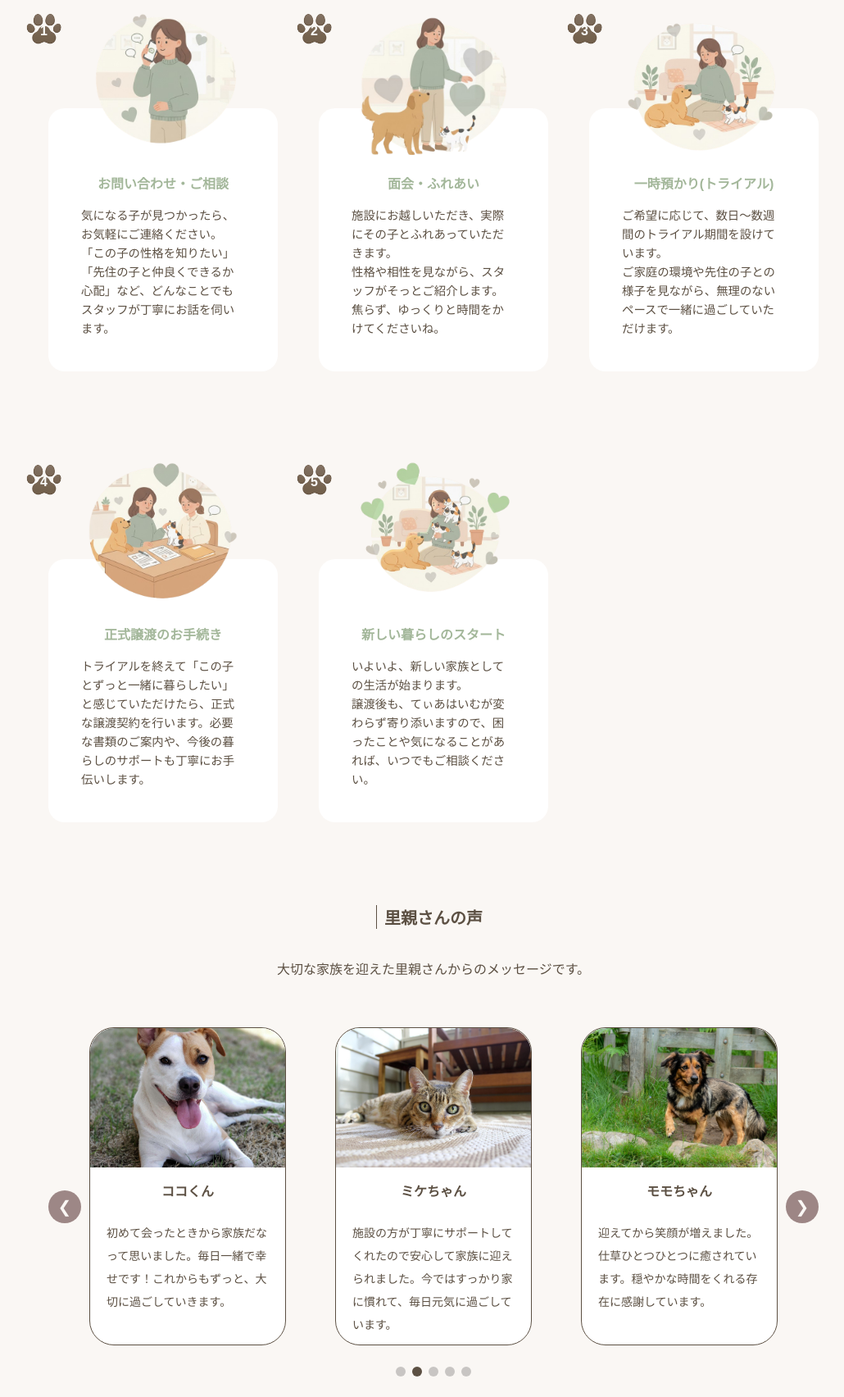
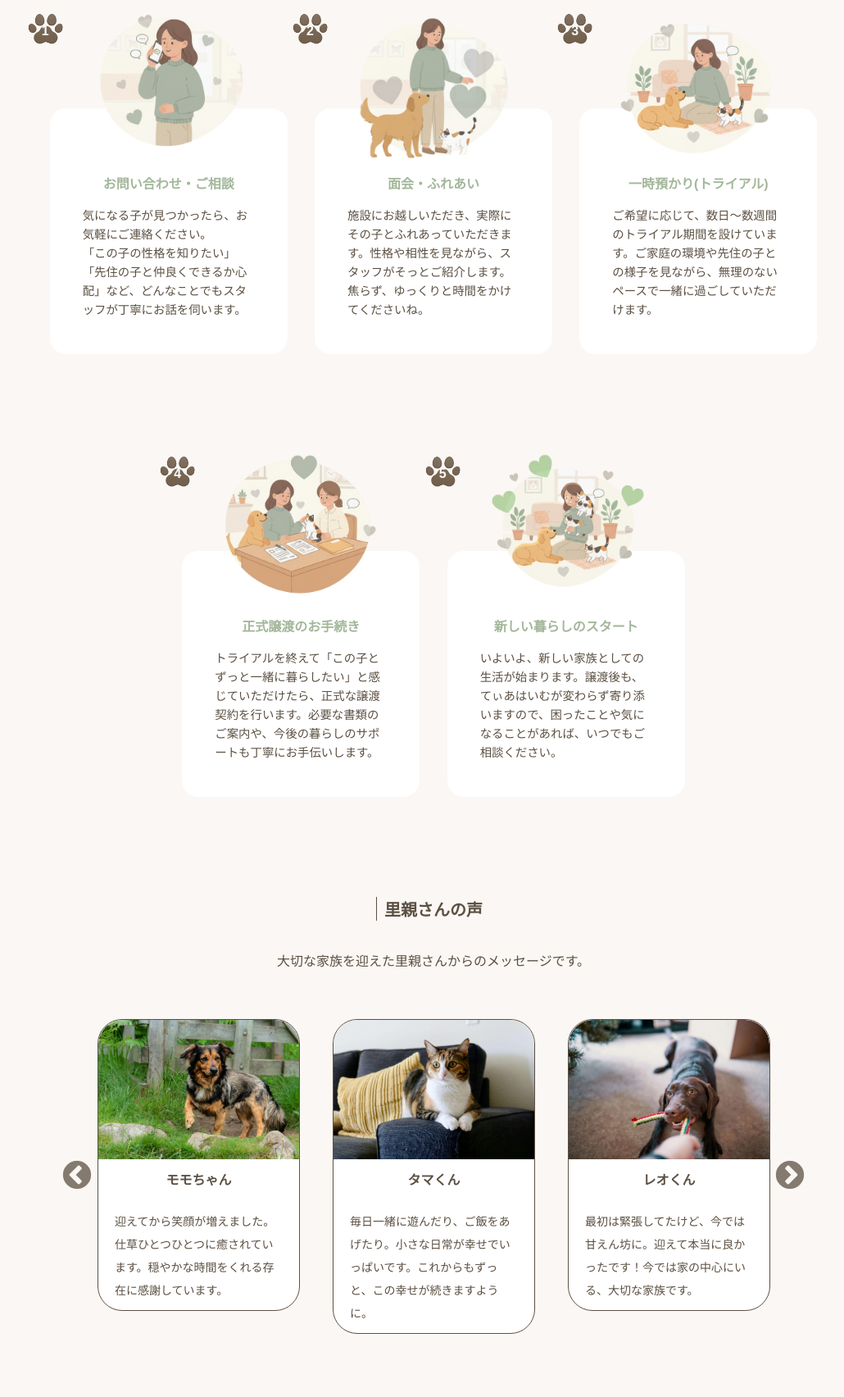
Before and after one commit to yurie97/TIERHEIM, a plain HTML site: page index.html in a window 1280 px wide. Shown: the part 4382-6086 px from the top of the page at 82% size, without its empty margins (111-1141 px from the left). Drawn offline with nearby package versions, Linux system fonts and the light colour scheme; some packages are replaced by stand-ins of ours.

Commit message:
Add files via upload

```diff
--- a/index.html
+++ b/index.html
@@ -8,7 +8,6 @@
     <link rel="stylesheet" type="text/css" href="https://cdn.jsdelivr.net/npm/slick-carousel@1.8.1/slick/slick.css">
     <link rel="stylesheet" type="text/css"
         href="https://cdnjs.cloudflare.com/ajax/libs/slick-carousel/1.9.0/slick-theme.css">
-    <link rel="stylesheet" href="https://cdn.jsdelivr.net/npm/swiper@12/swiper-bundle.min.css"/>
     <link rel="stylesheet" href="style.css">
 
 </head>
@@ -179,7 +178,7 @@
                     <br class="sp-hidden">一つひとつのステップを丁寧に行っています。
                 </p>
                 <div class="flex">
-                    <div class="sub-flex fadein">
+                    <div class="sub-flex fadein item1">
                         <div class="number">
                             <p>1</p>
                         </div>
@@ -193,34 +192,29 @@
                         </div>
 
                     </div>
-                    <div class="sub-flex fadein">
+                    <div class="sub-flex fadein item2">
                         <div class="number">
                             <p>2</p>
                         </div>
                         <img src="icon/sato2.png" alt="">
                         <div class="flow-text">
                             <p class="flow-title">面会・ふれあい</p>
-                            <p>施設にお越しいただき、実際にその子とふれあっていただきます。
-                                <br>性格や相性を見ながら、スタッフがそっとご紹介します。
-                                <br>焦らず、ゆっくりと時間をかけてくださいね。
-                            </p>
+                            <p>施設にお越しいただき、実際にその子とふれあっていただきます。性格や相性を見ながら、スタッフがそっとご紹介します。焦らず、ゆっくりと時間をかけてくださいね。</p>
                         </div>
 
                     </div>
-                    <div class="sub-flex fadein">
+                    <div class="sub-flex fadein item3">
                         <div class="number">
                             <p>3</p>
                         </div>
                         <img src="icon/sato3.png" alt="">
                         <div class="flow-text">
                             <p class="flow-title">一時預かり(トライアル)</p>
-                            <p>ご希望に応じて、数日～数週間のトライアル期間を設けています。
-                                <br>ご家庭の環境や先住の子との様子を見ながら、無理のないペースで一緒に過ごしていただけます。
-                            </p>
+                            <p>ご希望に応じて、数日～数週間のトライアル期間を設けています。ご家庭の環境や先住の子との様子を見ながら、無理のないペースで一緒に過ごしていただけます。</p>
                         </div>
 
                     </div>
-                    <div class="sub-flex fadein">
+                    <div class="sub-flex fadein item4">
                         <div class="number">
                             <p>4</p>
                         </div>
@@ -231,16 +225,14 @@
                         </div>
 
                     </div>
-                    <div class="sub-flex fadein">
+                    <div class="sub-flex fadein item5">
                         <div class="number">
                             <p>5</p>
                         </div>
                         <img src="icon/sato5.png" alt="">
                         <div class="flow-text">
                             <p class="flow-title">新しい暮らしのスタート</p>
-                            <p>いよいよ、新しい家族としての生活が始まります。
-                                <br>譲渡後も、てぃあはいむが変わらず寄り添いますので、困ったことや気になることがあれば、いつでもご相談ください。
-                            </p>
+                            <p>いよいよ、新しい家族としての生活が始まります。譲渡後も、てぃあはいむが変わらず寄り添いますので、困ったことや気になることがあれば、いつでもご相談ください。</p>
                         </div>
 
                     </div>
@@ -249,42 +241,39 @@
                 </div>
             </div>
 
-            <div class="child-section slider-section fadein">
+            <div class="child-section fadein">
                 <h4 class="sub-title">里親さんの声</h4>
                 <p class="child-text">大切な家族を迎えた里親さんからのメッセージです。</p>
-                <div class="swiper">
-                    <ul class="swiper-wrapper">
-                        <li class="swiper-slide">
+                <div class="slider-wrapper">
+                    <ul class="slick-items2">
+                        <li>
                             <img src="img/里親犬.jpg" alt="">
                             <p class="name">ココくん</p>
                             <p>初めて会ったときから家族だなって思いました。毎日一緒で幸せです！これからもずっと、大切に過ごしていきます。</p>
                         </li>
-                        <li class="swiper-slide">
+                        <li>
                             <img src="img/里親猫.jpg" alt="">
                             <p class="name">ミケちゃん</p>
                             <p>施設の方が丁寧にサポートしてくれたので安心して家族に迎えられました。今ではすっかり家に慣れて、毎日元気に過ごしています。</p>
                         </li>
-                        <li class="swiper-slide">
+                        <li>
                             <img src="img/里親犬 (2).jpg" alt="">
                             <p class="name">モモちゃん</p>
                             <p>迎えてから笑顔が増えました。仕草ひとつひとつに癒されています。穏やかな時間をくれる存在に感謝しています。</p>
                         </li>
-                        <li class="swiper-slide">
+                        <li>
                             <img src="img/里親猫 (2).jpg" alt="">
                             <p class="name">タマくん</p>
                             <p>毎日一緒に遊んだり、ご飯をあげたり。小さな日常が幸せでいっぱいです。これからもずっと、この幸せが続きますように。</p>
                         </li>
-                        <li class="swiper-slide">
+                        <li>
                             <img src="img/里親犬３.jpg" alt="">
                             <p class="name">レオくん</p>
                             <p>最初は緊張してたけど、今では甘えん坊に。迎えて本当に良かったです！今では家の中心にいる、大切な家族です。</p>
                         </li>
                     </ul>
-                    <button class="prev">&#10094;</button>
-                    <button class="next">&#10095;</button>
+                </div>
 
-                    <div class="swiper-pagination"></div>
-                </div>
                 <a class="link" href="">面会予約・お問い合わせはこちら</a>
             </div>
         </section>
@@ -298,7 +287,7 @@
                     <br class="sp-hidden">お仕事や旅行、入院などの際もご利用いただけます。
                     <br class="sp-hidden">高齢の子や介護が必要な子も、その子らしく穏やかに過ごせるようお世話いたします。
                 </p>
-                <ul class="slide-items-slick">
+                <ul id="slide-items1">
                     <li><img src="img/slider1.jpg" alt=""></li>
                     <li><img src="img/slider2.png" alt=""></li>
                     <li><img src="img/slider3.jpg" alt=""></li>
@@ -453,41 +442,37 @@
                 </ul>
             </div>
 
-            <div class="child-section slider-section fadein">
+            <div class="child-section fadein">
                 <h4 class="sub-title">ご家族の声</h4>
                 <p class="child-text">てぃあはいむでの毎日を支えてくださるご家族からのメッセージです。</p>
-                <div class="swiper">
-                    <ul class="swiper-wrapper">
-                        <li class="swiper-slide">
+                <div class="slider-wrapper">
+                    <ul class="slick-items2">
+                        <li>
                             <img src="img/ご家族の声.jpg" alt="">
                             <p class="name">山田さん&モモちゃん</p>
                             <p>旅行中に利用しました。毎日写真を送ってくれて安心できました。モモもスタッフさんと仲良く過ごしていました。</p>
                         </li>
-                        <li class="swiper-slide">
+                        <li>
                             <img src="img/ご家族の声２.jpg" alt="">
                             <p class="name">高橋さん&ミケちゃん</p>
                             <p>キャットタワーや遊びスペースが充実していて、ミケも楽しそうに過ごしていました。預けてよかったです！</p>
                         </li>
-                        <li class="swiper-slide">
+                        <li>
                             <img src="img/ご家族の声３.jpg" alt="">
                             <p class="name">田中さん&ハナちゃん</p>
                             <p>介護が必要なハナをお願いしていますが、丁寧にケアしていただき安心して預けられます。スタッフさんのサポートに感謝です。</p>
                         </li>
-                        <li class="swiper-slide">
+                        <li>
                             <img src="img/ご家族の声４.jpg" alt="">
                             <p class="name">佐々木さん&ラッキーくん</p>
                             <p>初めての長期預かりでしたが、運動や遊びもたくさんあって元気に過ごせました。帰るときの名残惜しそうな顔が可愛かったです。</p>
                         </li>
-                        <li class="swiper-slide">
+                        <li>
                             <img src="img/ご家族の声５.jpg" alt="">
                             <p class="name">中村さん&ココちゃん</p>
-                            <p>まだ預かり中ですが、毎日楽しく過ごしている様子を見られて安心しています。スタッフさんに感謝です。</p>
+                            <p>まだ預かり中ですが、毎日楽しく過ごしている様子を見られてとても安心しています。スタッフさんに感謝です。</p>
                         </li>
                     </ul>
-                    <button class="prev">&#10094;</button>
-                    <button class="next">&#10095;</button>
-
-                    <div class="swiper-pagination"></div>
                 </div>
                 <a class="link" href="">お問い合わせはこちら</a>
             </div>
@@ -541,54 +526,45 @@
             <p class="child-text">てぃあはいむでの1日の流れをご紹介します。
                 <br>朝から夜まで、みんながどんなふうに過ごしているかを見てみてくださいね。
             </p>
-            <div class="slider-section">
-                <div class="swiper">
-                    <ul class="swiper-wrapper">
-                        <li class="swiper-slide">
+            <div class="slider-wrapper">
+                <ul class="slick-items2">
+                    <li>
                         <img src="img/slider4.jpg" alt="">
                         <p class="name">8:30 あそび</p>
                         <p>わんちゃんはドッグランやお部屋など、それぞれの性格に合わせて過ごします。ねこちゃんはのんびり。スタッフはその間に掃除やごはんの準備をします。</p>
                     </li>
-                        <li class="swiper-slide">
+                    <li>
                         <img src="img/slider1.jpg" alt="">
                         <p class="name">10:00 ごはん</p>
                         <p>一匹ずつ、その子に合わせたごはんを用意。介護が必要な子は、体調や状態を見ながら丁寧に食事のサポートをします。</p>
                     </li>
-                        <li class="swiper-slide">
+                    <li>
                         <img src="img/slider3.jpg" alt="">
                         <p class="name">12:00 おひるね</p>
                         <p>お昼寝の時間。涼しい日にはドッグランや運動場で過ごすこともありますが、基本は快適な室内でリラックスして過ごします。</p>
                     </li>
-                        <li class="swiper-slide">
+                    <li>
                         <img src="img/slider5.jpg" alt="">
                         <p class="name">15:00 あそび</p>
                         <p>午後の運動タイム。わんちゃんは体を動かし、ねこちゃんはおもちゃなどで遊びます。この時間にブラッシングなどのお手入れも行います。</p>
                     </li>
-                        <li class="swiper-slide">
+                    <li>
                         <img src="img/27637370_s.jpg" alt="">
                         <p class="name">16:30 ごはん</p>
                         <p>朝と同じように安心できるごはんの時間。食欲や体調のチェックも一緒に行います。</p>
                     </li>
-                        <li class="swiper-slide">
+                    <li>
                         <img src="img/犬ボックス.png" alt="">
                         <p class="name">17:30 就寝</p>
                         <p>一匹ずつケージに入り、落ち着いた環境でおやすみ。夜鳴きや不安のある子もスタッフがしっかり見守ります。</p>
                     </li>
-                        <li class="swiper-slide">
+                    <li>
                         <img src="img/Generated Image October 07, 2025 - 8_07PM.png" alt="">
                         <p class="name">21:00 見回り</p>
                         <p>介護部屋を重点的に見回り、床ずれ予防の体勢変換や投薬、排泄のサポートを行います。</p>
                     </li>
                 </ul>
-
-                    <button class="prev">&#10094;</button>
-                    <button class="next">&#10095;</button>
-
-                    <div class="swiper-pagination"></div>
             </div>
-            </div>
-
-
         </section>
 
         <section id="contact" class="container fadein">
@@ -627,7 +603,7 @@
 
         <div class="item-flex">
             <div class="image">
-                <img src="img/dog1.jpg" alt="">
+                <img class="dog1" src="img/dog1.jpg" alt="">
             </div>
             <div class="text">
                 <dl>
@@ -664,7 +640,7 @@
 
         <div class="item-flex">
             <div class="image">
-                <img src="img/dog2.jpg" alt="">
+                <img class="dog2" src="img/dog2.jpg" alt="">
             </div>
             <div class="text">
                 <dl>
@@ -701,7 +677,7 @@
 
         <div class="item-flex">
             <div class="image">
-                <img src="img/cat1.jpg" alt="">
+                <img class="cat1" src="img/cat1.jpg" alt="">
             </div>
             <div class="text">
                 <dl>
@@ -738,7 +714,7 @@
 
         <div class="item-flex">
             <div class="image">
-                <img src="img/cat2.jpg" alt="">
+                <img class="cat2" src="img/cat2.jpg" alt="">
             </div>
             <div class="text">
                 <dl>
@@ -795,7 +771,6 @@
 
     <script src="js/jquery-3.7.1.min.js"></script>
     <script src="https://cdnjs.cloudflare.com/ajax/libs/slick-carousel/1.9.0/slick.min.js"></script>
-    <script src="https://cdn.jsdelivr.net/npm/swiper@12/swiper-bundle.min.js"></script>
     <script src="js/main.js"></script>
 
 </body>
--- a/js/main.js
+++ b/js/main.js
@@ -34,7 +34,7 @@ $(function () {
   });
 
 
-  $(".slide-items-slick").slick({
+  $("#slide-items1").slick({
     autoplay: true,
     autoplaySpeed: 0,
     speed: 5000,              // ← 少し遅くしておくと安定
@@ -48,6 +48,37 @@ $(function () {
     pauseOnFocus: false,
     pauseOnHover: false
   });
+
+
+  $('.slick-items2').slick({
+    infinite: true,
+    slidesToShow: 3,
+    slidesToScroll: 1,
+    autoplay: true,
+    dots: false,
+
+
+    responsive: [{
+      breakpoint: 960, // ブレイクポイントを指定
+        settings: {
+        slidesToShow: 2
+        },
+      },
+      {
+      breakpoint: 767,
+        settings: {
+        slidesToShow: 1 ,
+        centerMode: true ,
+        centerPadding: '20%',
+      },
+      },
+    ]
+
+  });
+
+
+
+
 
   /*=================================================
   スクロール時の画像フェード表示
@@ -83,38 +114,6 @@ $(function () {
   });
 
 
-  $('.swiper').each(function () {
-    new Swiper(this, {
-      slidesPerView: 3,
-      spaceBetween: 60,
-      centeredSlides: true,
-      loop: true,
-      autoplay: {
-        delay: 2500,
-        disableOnInteraction: false
-      },
-      pagination: {
-        el: $(this).find('.swiper-pagination')[0],
-        clickable: true
-      },
-      navigation: {
-        nextEl: $(this).find('.next')[0],
-        prevEl: $(this).find('.prev')[0]
-      },
-      breakpoints: {
-        960: { slidesPerView: 3 },
-        767: { slidesPerView: 2 },
-        0: { slidesPerView: 1 }
-      }
-    });
-  });
-
-
-
-
-
-
-
   // クリックしたモーダルを開く
   $(".modal-open").on("click", function() {
     const modalId = $(this).data("modal"); // data-modal の番号を取得
--- a/style.css
+++ b/style.css
@@ -55,77 +55,57 @@ h4::before {
   line-height: 2.5;
 }
 
-.slider-section {
+.slider-wrapper {
   max-width: 960px;
   margin: 0 auto;
-}
-.slider-section .swiper {
-  width: 100%;
-  overflow: hidden;
-  padding: 0 60px 50px;
-  margin: 50px 0 80px 0;
+  padding: 0 50px;
   position: relative;
 }
-.slider-section .swiper .swiper-wrapper {
-  display: flex;
-  transition: transform 0.5s ease;
+.slider-wrapper .slick-slide {
+  margin: 0 20px;
 }
-.slider-section .swiper .swiper-wrapper .swiper-slide {
-  max-width: 260px;
+.slider-wrapper .slick-items2 {
+  width: 100%;
+  margin: 50px auto 80px;
+}
+.slider-wrapper .slick-items2 li {
+  background-color: #fff;
+  width: 260px;
   height: auto;
-  background-color: white;
+  overflow: hidden;
   border: 1px solid #5C5043;
   border-radius: 30px;
   box-sizing: border-box;
+  text-align: left;
 }
-.slider-section .swiper .swiper-wrapper .swiper-slide img {
+.slider-wrapper .slick-items2 li img {
   width: 100%;
   height: 170px;
   -o-object-fit: cover;
      object-fit: cover;
   border-radius: 30px 30px 0 0;
 }
-.slider-section .swiper .swiper-wrapper .swiper-slide p {
+.slider-wrapper .slick-items2 li p {
   line-height: 2;
   font-size: 14px;
   padding: 0 20px 10px;
 }
-.slider-section .swiper .swiper-wrapper .swiper-slide .name {
+.slider-wrapper .slick-items2 li p.name {
   font-size: 16px;
   margin: 10px 0;
   text-align: center;
   font-weight: bold;
 }
-.slider-section .swiper button {
-  position: absolute;
+
+.slick-prev, .slick-next {
   width: 40px;
   height: 40px;
-  top: 50%;
-  transform: translateY(-50%);
-  background-color: rgba(95, 60, 60, 0.6);
-  color: #FAF7F4;
-  font-size: 20px;
-  border: none;
-  padding: 0;
-  border-radius: 50%;
-  cursor: pointer;
-  z-index: 10;
+  z-index: 20;
 }
-.slider-section .swiper button:hover {
-  background-color: rgba(95, 60, 60, 0.9);
-}
-.slider-section .swiper .prev {
-  left: 10px;
-}
-.slider-section .swiper .next {
-  right: 10px;
-}
-.slider-section .swiper .swiper-pagination-bullet {
-  width: 12px;
-  height: 12px;
-}
-.slider-section .swiper .swiper-pagination-bullet-active {
-  background: #5C5043;
+
+.slick-prev:before, .slick-next:before {
+  font-size: 40px;
+  color: #5C5043;
 }
 
 .fadein {
@@ -530,15 +510,17 @@ header nav ul li a:hover::before {
   margin: 70px auto 100px auto;
   padding: 0 30px;
   display: grid;
-  grid-template-columns: repeat(3, 1fr); /* PC：3列 */
-  gap: 120px 50px;
-  justify-items: center;
+  grid-template-columns: repeat(6, 1fr);
+  grid-template-rows: repeat(4, 1fr);
+  grid-column-gap: 30px;
+  grid-row-gap: 110px;
 }
 #foster-parent .flow .flex .sub-flex {
   width: 100%;
   max-width: 290px;
   position: relative;
   min-height: 430px;
+  margin: 0 auto;
   /* アイコン画像 */
   /* 背景の白いボックス */
   /* 肉球＋数字 */
@@ -599,19 +581,34 @@ header nav ul li a:hover::before {
   font-weight: bold;
   z-index: 2;
 }
+#foster-parent .flow .flex .item1 {
+  grid-area: 1/1/3/3;
+}
+#foster-parent .flow .flex .item2 {
+  grid-area: 1/3/3/5;
+}
+#foster-parent .flow .flex .item3 {
+  grid-area: 1/5/3/7;
+}
+#foster-parent .flow .flex .item4 {
+  grid-area: 3/2/5/4;
+}
+#foster-parent .flow .flex .item5 {
+  grid-area: 3/4/5/6;
+}
 
 #custody .custody1 {
   width: 100%;
 }
-#custody .custody1 .slide-items-slick {
+#custody .custody1 #slide-items1 {
   display: flex;
   margin: 50px 0 80px;
 }
-#custody .custody1 .slide-items-slick li {
+#custody .custody1 #slide-items1 li {
   width: 380px !important;
   flex: 0 0 auto;
 }
-#custody .custody1 .slide-items-slick li img {
+#custody .custody1 #slide-items1 li img {
   width: 100%;
   height: 250px;
   -o-object-fit: cover;
@@ -1085,7 +1082,10 @@ footer p {
     height: 250px;
   }
   #foster-parent .flow .flex {
-    grid-template-columns: repeat(2, 1fr);
+    grid-template-columns: repeat(4, 1fr);
+    grid-template-rows: repeat(6, 1fr);
+    grid-column-gap: 0px;
+    grid-row-gap: 130px;
   }
   #foster-parent .flow .flex .sub-flex {
     min-height: 380px;
@@ -1104,6 +1104,15 @@ footer p {
     height: 60px;
     top: -15px;
     left: -36px;
+  }
+  #foster-parent .flow .flex .item3 {
+    grid-area: 3/1/5/3;
+  }
+  #foster-parent .flow .flex .item4 {
+    grid-area: 3/3/5/5;
+  }
+  #foster-parent .flow .flex .item5 {
+    grid-area: 5/2/7/4;
   }
 }
 @media (max-width: 767px) {
@@ -1219,7 +1228,9 @@ footer p {
   }
   #foster-parent .flow .flex {
     grid-template-columns: 1fr;
-    gap: 100px;
+    grid-template-rows: repeat(5, 1fr);
+    grid-column-gap: 0px;
+    grid-row-gap: 100px;
   }
   #foster-parent .flow .flex .sub-flex {
     max-width: 300px;
@@ -1243,6 +1254,21 @@ footer p {
   #foster-parent .flow .flex .sub-flex .number p {
     left: -8px;
     font-size: 14px;
+  }
+  #foster-parent .flow .flex .item1 {
+    grid-area: 1/1/2/2;
+  }
+  #foster-parent .flow .flex .item2 {
+    grid-area: 2/1/3/2;
+  }
+  #foster-parent .flow .flex .item3 {
+    grid-area: 3/1/4/2;
+  }
+  #foster-parent .flow .flex .item4 {
+    grid-area: 4/1/5/2;
+  }
+  #foster-parent .flow .flex .item5 {
+    grid-area: 5/1/6/2;
   }
   #custody .custody1 .slide-items-slick li {
     width: 320px !important;
```
Lines whose indentation alone changed are shown as unchanged.
